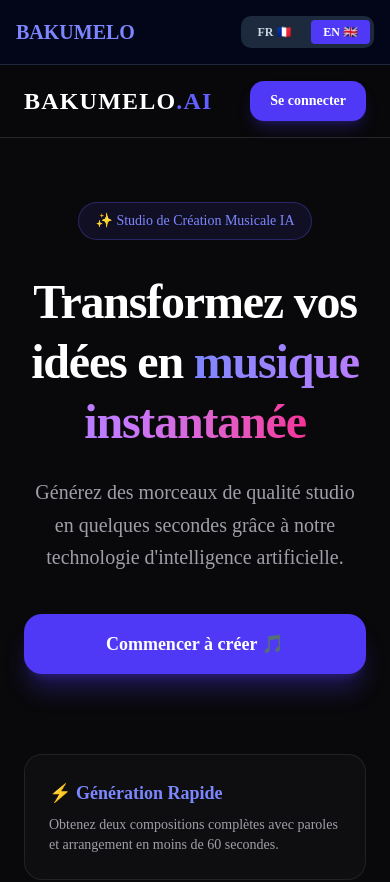
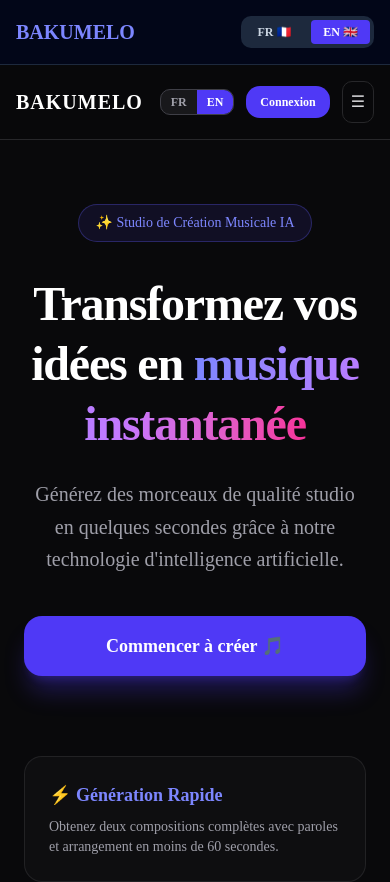
Before and after one commit to Bantu1978/ai-music-saas, a Next.js app: page /en in a window 390 px wide. Shown: the top 882 px of the page. Built offline with nearby package versions, Linux system fonts and the light colour scheme; no server answers.

Commit message:
feat: unified branding BAKUMELO, fixed i18n EN/FR, added pricing & admin pages, mobile responsive

```diff
--- /dev/null
+++ b/app/[locale]/admin/page.tsx
@@ -0,0 +1,48 @@
+"use client";
+
+import { useEffect, useState } from "react";
+import Header from "@/components/Header";
+import { createClient } from "@/lib/supabase/client";
+
+export default function AdminPage() {
+  const [stats, setStats] = useState({ users: 0, songs: 0 });
+  const [loading, setLoading] = useState(true);
+  const supabase = createClient();
+
+  useEffect(() => {
+    const fetchAdminStats = async () => {
+      const { count: usersCount } = await supabase.from("profiles").select("*", { count: "exact", head: true });
+      const { count: songsCount } = await supabase.from("songs").select("*", { count: "exact", head: true });
+
+      setStats({ users: usersCount || 0, songs: songsCount || 0 });
+      setLoading(false);
+    };
+
+    fetchAdminStats();
+  }, []);
+
+  return (
+    <div className="min-h-screen bg-zinc-950 text-white flex flex-col">
+      <Header />
+
+      <main className="flex-1 max-w-5xl w-full mx-auto px-4 sm:px-8 py-10">
+        <h1 className="text-3xl font-extrabold mb-8">Tableau de Bord Administrateur</h1>
+
+        {loading ? (
+          <p className="text-zinc-400">Chargement des statistiques...</p>
+        ) : (
+          <div className="grid grid-cols-1 sm:grid-cols-2 gap-6">
+            <div className="bg-zinc-900 border-2 border-zinc-800 p-6 rounded-2xl">
+              <h3 className="text-zinc-400 text-sm font-semibold">Total Utilisateurs Inscrits</h3>
+              <p className="text-4xl font-black mt-2 text-indigo-400">{stats.users}</p>
+            </div>
+            <div className="bg-zinc-900 border-2 border-zinc-800 p-6 rounded-2xl">
+              <h3 className="text-zinc-400 text-sm font-semibold">Total Chansons Générées</h3>
+              <p className="text-4xl font-black mt-2 text-purple-400">{stats.songs}</p>
+            </div>
+          </div>
+        )}
+      </main>
+    </div>
+  );
+}
--- /dev/null
+++ b/app/[locale]/pricing/page.tsx
@@ -0,0 +1,63 @@
+"use client";
+
+import Header from "@/components/Header";
+
+export default function PricingPage() {
+  const PLANS = [
+    { name: "Gratuit", credits: "3 crédits", price: "0 €", desc: "Pour découvrir BAKUMELO", button: "Plan actuel", current: true },
+    { name: "Starter", credits: "50 crédits / mois", price: "9.99 €", desc: "Idéal pour les créateurs occasionnels", button: "S'abonner" },
+    { name: "Pro", credits: "200 crédits / mois", price: "24.99 €", desc: "Pour les passionnés et producteurs", button: "S'abonner", popular: true },
+  ];
+
+  return (
+    <div className="min-h-screen bg-zinc-950 text-white flex flex-col">
+      <Header />
+
+      <main className="flex-1 max-w-6xl w-full mx-auto px-4 sm:px-8 py-12">
+        <div className="text-center mb-12">
+          <h1 className="text-3xl sm:text-5xl font-extrabold tracking-tight">Espace Tarifs & Crédits</h1>
+          <p className="mt-3 text-zinc-400 text-sm sm:text-base">Choisissez l'offre adaptée à vos besoins musicaux.</p>
+        </div>
+
+        <div className="grid grid-cols-1 md:grid-cols-3 gap-6">
+          {PLANS.map((plan, idx) => (
+            <div
+              key={idx}
+              className={`rounded-2xl bg-zinc-900/80 p-8 border-2 flex flex-col justify-between relative ${
+                plan.popular ? "border-indigo-500 shadow-xl shadow-indigo-600/20" : "border-zinc-800"
+              }`}
+            >
+              {plan.popular && (
+                <span className="absolute -top-3.5 left-1/2 -translate-x-1/2 bg-indigo-600 text-white text-xs font-black uppercase px-3 py-1 rounded-full">
+                  Plus populaire
+                </span>
+              )}
+              <div>
+                <h3 className="text-xl font-bold">{plan.name}</h3>
+                <p className="text-zinc-400 text-xs mt-1">{plan.desc}</p>
+                <div className="my-6">
+                  <span className="text-4xl font-extrabold">{plan.price}</span>
+                  {plan.price !== "0 €" && <span className="text-zinc-500 text-sm"> / mois</span>}
+                </div>
+                <div className="border-t border-zinc-800 pt-4 text-sm font-semibold text-indigo-400 mb-6">
+                  ✨ {plan.credits}
+                </div>
+              </div>
+
+              <button
+                disabled={plan.current}
+                className={`w-full py-3 rounded-xl font-bold text-sm transition ${
+                  plan.current
+                    ? "bg-zinc-800 text-zinc-500 cursor-default"
+                    : "bg-indigo-600 hover:bg-indigo-500 text-white"
+                }`}
+              >
+                {plan.button}
+              </button>
+            </div>
+          ))}
+        </div>
+      </main>
+    </div>
+  );
+}
--- a/components/Header.tsx
+++ b/components/Header.tsx
@@ -2,19 +2,22 @@
 
 import { useEffect, useState } from "react";
 import Link from "next/link";
+import { usePathname, useRouter } from "next/navigation";
 import { createClient } from "@/lib/supabase/client";
 import AuthModal from "./AuthModal";
 
-interface Profile {
-  full_name: string | null;
-  credits: number;
-}
-
 export default function Header() {
   const [user, setUser] = useState<any>(null);
-  const [profile, setProfile] = useState<Profile | null>(null);
+  const [profile, setProfile] = useState<{ full_name: string | null; credits: number } | null>(null);
   const [isAuthOpen, setIsAuthOpen] = useState(false);
+  const [mobileMenuOpen, setMobileMenuOpen] = useState(false);
+
+  const pathname = usePathname();
+  const router = useRouter();
   const supabase = createClient();
+
+  // Détection de la langue courante (ex: 'fr' ou 'en')
+  const currentLocale = pathname?.split("/")[1] === "fr" ? "fr" : "en";
 
   useEffect(() => {
     const getUserProfile = async () => {
@@ -33,11 +36,9 @@ export default function Header() {
 
     getUserProfile();
 
-    const { data: authListener } = supabase.auth.onAuthStateChange(
-      async (event, session) => {
+    const { data: authListener } = supabase.auth.onAuthStateChange(async (event, session) => {
       const currentUser = session?.user ?? null;
       setUser(currentUser);
-
       if (currentUser) {
         const { data } = await supabase
           .from("profiles")
@@ -48,66 +49,95 @@ export default function Header() {
       } else {
         setProfile(null);
       }
-      }
-    );
+    });
 
-    return () => {
-      authListener.subscription.unsubscribe();
-    };
+    return () => authListener.subscription.unsubscribe();
   }, []);
 
-  const handleSignOut = async () => {
-    await supabase.auth.signOut();
+  // Changement de langue dynamique
+  const switchLocale = (newLocale: string) => {
+    if (!pathname) return;
+    const segments = pathname.split("/");
+    segments[1] = newLocale;
+    router.push(segments.join("/"));
   };
 
   return (
     <>
-      <header className="w-full border-b border-zinc-800 bg-zinc-950/90 backdrop-blur-md px-6 py-4 flex items-center justify-between sticky top-0 z-40">
-        {/* Logo cliquable ramenant à l'accueil */}
-        <Link href="/" className="flex items-center gap-2 group">
-          <span className="text-2xl font-black text-white tracking-wider group-hover:opacity-90 transition">
-            BAKUMELO<span className="text-indigo-500">.AI</span>
+      <header className="w-full border-b border-zinc-800 bg-zinc-950/90 backdrop-blur-md px-4 sm:px-8 py-4 flex items-center justify-between sticky top-0 z-40">
+        {/* Branding unifié BAKUMELO */}
+        <Link href={`/${currentLocale}`} className="flex items-center gap-2">
+          <span className="text-xl sm:text-2xl font-black text-white tracking-wider">
+            BAKUMELO
           </span>
         </Link>
 
-        {/* Navigation & Profil */}
-        <div className="flex items-center gap-6">
-          <nav className="hidden md:flex items-center gap-6 text-sm font-medium text-zinc-400">
-            <Link href="/" className="hover:text-white transition">Accueil</Link>
-            <Link href="/generate" className="hover:text-white transition">Créer un morceau</Link>
+        {/* Desktop Navigation */}
+        <nav className="hidden md:flex items-center gap-6 text-sm font-semibold text-zinc-300">
+          <Link href={`/${currentLocale}`} className="hover:text-white transition">Accueil</Link>
+          <Link href={`/${currentLocale}/generate`} className="hover:text-white transition">Créer un morceau</Link>
+          <Link href={`/${currentLocale}/pricing`} className="hover:text-white transition">Tarifs</Link>
+          <Link href={`/${currentLocale}/admin`} className="hover:text-white transition">Admin</Link>
         </nav>
 
-          <div className="flex items-center gap-4">
-            {user ? (
-              <>
-                <div className="flex items-center gap-2 bg-indigo-950/80 border border-indigo-500/40 px-3 py-1.5 rounded-full text-indigo-300 text-sm font-semibold shadow-inner">
-                  <span>🎵</span>
-                  <span>{profile?.credits ?? 0} crédits</span>
+        {/* Actions & Selecteur i18n */}
+        <div className="flex items-center gap-3">
+          {/* Sélecteur de langue EN / FR */}
+          <div className="flex border border-zinc-700 rounded-lg overflow-hidden bg-zinc-900 text-xs font-bold">
+            <button
+              onClick={() => switchLocale("fr")}
+              className={`px-2.5 py-1 transition ${currentLocale === "fr" ? "bg-indigo-600 text-white" : "text-zinc-400 hover:text-white"}`}
+            >
+              FR
+            </button>
+            <button
+              onClick={() => switchLocale("en")}
+              className={`px-2.5 py-1 transition ${currentLocale === "en" ? "bg-indigo-600 text-white" : "text-zinc-400 hover:text-white"}`}
+            >
+              EN
+            </button>
           </div>
 
-                <div className="flex items-center gap-3">
-                  <span className="text-sm text-zinc-300 font-medium hidden sm:inline">
-                    {profile?.full_name || user.email}
-                  </span>
+          {user ? (
+            <div className="flex items-center gap-2">
+              <div className="bg-indigo-950/80 border border-indigo-500/40 px-3 py-1 rounded-full text-indigo-300 text-xs sm:text-sm font-bold">
+                🎵 {profile?.credits ?? 0}
+              </div>
               <button
-                    onClick={handleSignOut}
-                    className="text-xs border border-zinc-700 bg-zinc-900 hover:bg-zinc-800 text-zinc-300 px-3.5 py-2 rounded-xl transition"
+                onClick={() => supabase.auth.signOut()}
+                className="text-xs border border-zinc-700 bg-zinc-900 hover:bg-zinc-800 text-zinc-300 px-3 py-1.5 rounded-lg transition hidden sm:inline"
               >
                 Déconnexion
               </button>
             </div>
-              </>
           ) : (
             <button
               onClick={() => setIsAuthOpen(true)}
-                className="bg-indigo-600 hover:bg-indigo-500 text-white font-semibold text-sm px-5 py-2.5 rounded-xl transition shadow-lg shadow-indigo-600/25"
+              className="bg-indigo-600 hover:bg-indigo-500 text-white font-bold text-xs sm:text-sm px-3.5 py-2 rounded-xl transition"
             >
-                Se connecter
+              Connexion
             </button>
           )}
-          </div>
+
+          {/* Bouton Menu Burger (Mobile & Tablette) */}
+          <button
+            onClick={() => setMobileMenuOpen(!mobileMenuOpen)}
+            className="md:hidden p-2 text-zinc-300 hover:text-white border border-zinc-800 rounded-lg"
+          >
+            ☰
+          </button>
         </div>
       </header>
+
+      {/* Navigation Mobile / Tablette */}
+      {mobileMenuOpen && (
+        <div className="md:hidden bg-zinc-900 border-b border-zinc-800 px-6 py-4 flex flex-col gap-4 text-sm font-semibold text-zinc-300">
+          <Link href={`/${currentLocale}`} onClick={() => setMobileMenuOpen(false)}>Accueil</Link>
+          <Link href={`/${currentLocale}/generate`} onClick={() => setMobileMenuOpen(false)}>Créer un morceau</Link>
+          <Link href={`/${currentLocale}/pricing`} onClick={() => setMobileMenuOpen(false)}>Tarifs</Link>
+          <Link href={`/${currentLocale}/admin`} onClick={() => setMobileMenuOpen(false)}>Admin</Link>
+        </div>
+      )}
 
       <AuthModal isOpen={isAuthOpen} onClose={() => setIsAuthOpen(false)} />
     </>
```
Lines whose indentation alone changed are shown as unchanged.
